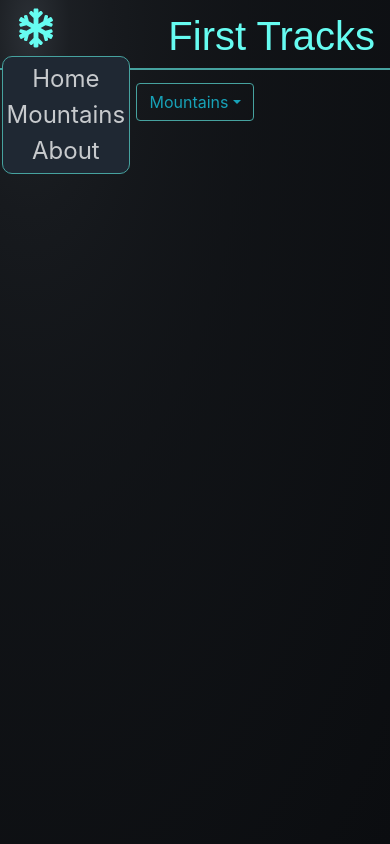
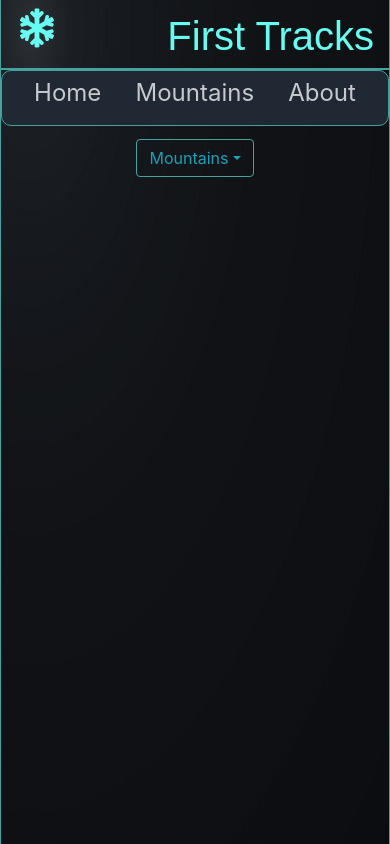
Before and after one commit to dals1791/First-Tracks, a React (Create React App) app: page /Mtns in a window 390 px wide. Both pictures are taken after a click on the icon 36 px from the left and 28 px from the top of the page. Built offline with nearby package versions, Linux system fonts and the light colour scheme; the HTML template or start-up script is replaced by a standard one; a web font is replaced by a local one.

Commit message:
Added additional styling for responsive design

```diff
--- a/src/App.css
+++ b/src/App.css
@@ -5,13 +5,14 @@ grey: rgba(199, 202, 205, 1)
 cyan: rgba(102, 252, 241, 1)
 teal: rgba(70, 162, 159, 1)
 */
-@import url('https://fonts.googleapis.com/css2?family=Roboto&display=swap');@import url('https://fonts.googleapis.com/css2?family=Electrolize&family=Open+Sans&display=swap');
+@import url("https://fonts.googleapis.com/css2?family=Roboto&display=swap");
+@import url("https://fonts.googleapis.com/css2?family=Electrolize&family=Open+Sans&display=swap");
 html {
   height: 100%;
   max-width: 1024px;
   margin: 0 auto;
-
-
+  border-left: 1px solid rgba(70, 162, 159, 1);
+  border-right: 1px solid rgba(70, 162, 159, 1);
 }
 .App {
   max-width: 1024px;
@@ -21,11 +22,11 @@ html {
   color: rgba(199, 202, 205, 1);
 }
 .title {
-  font-family: 'Electrolize', sans-serif;
+  font-family: "Electrolize", sans-serif;
   text-align: right;
   color: rgba(102, 252, 241, 1);
 }
-.title:hover{
+.title:hover {
   text-decoration: none;
   color: rgba(70, 162, 159, 1);
 }
@@ -34,9 +35,9 @@ a.Link {
   margin-bottom: 0;
   color: rgba(199, 202, 205, 1);
 }
-a.Link:hover{
+a.Link:hover {
   text-decoration: none;
-  color:rgba(102, 252, 241, 1);
+  color: rgba(102, 252, 241, 1);
 }
 .nav-bar {
   display: flex;
@@ -44,23 +45,18 @@ a.Link:hover{
   align-items: baseline;
   font-size: 24px;
   border-bottom: 2px solid rgba(70, 162, 159, 1);
-  /* background-image: radial-gradient(farthest-corner at 0px 0px, rgba(31, 6, 172, 1), 0.25%, rgba(33, 34, 43, 1)); */
 }
 .nav-links {
   background-color: rgba(31, 40, 51, 1);
-
-  border: 1px solid  rgba(70, 162, 159, 1);;
+  border: 1px solid rgba(70, 162, 159, 1);
   border-radius: 10px;
   font-size: 24px;
   padding: 0.25rem;
+  height: 3.5rem;
+  max-width: 1024px;
+  width: 100%;
   display: flex;
-  flex-direction: column;
   justify-content: space-around;
-  position: absolute;
-
-  left: 0.1rem;
-  top: 3.5rem;
-  z-index: 1000;
 }
 .home {
   justify-content: space-around;
@@ -85,28 +81,25 @@ a.Link:hover{
 .mtn-dropdown {
   text-align: center;
   margin: 5px 0;
-
   border-radius: 10px;
 }
 button.btn-outline-info.mtn-dropdown {
   margin: 0.5rem 0;
-
   background-color: transparent;
 }
 .mtn-dropdown.show button.btn-outline-info {
   background-color: rgba(70, 162, 159, 1);
 }
 #mtn-list {
-  /* transform: translate(60px, 45px, 0px); */
-  background-color: rgba(31, 40, 51, 1) ;
+  background-color: rgba(31, 40, 51, 1);
   border-color: rgba(70, 162, 159, 1);
   color: rgba(199, 202, 205, 1);
   text-align: left;
 }
-a.dropdown-item{
+a.dropdown-item {
   color: rgba(199, 202, 205, 1);
 }
-a.dropdown-item:hover{
+a.dropdown-item:hover {
   color: rgba(31, 40, 51, 1);
 }
 .card-img-top {
@@ -126,7 +119,7 @@ a.dropdown-item:hover{
 }
 
 .my-mtn {
-  border: 1px solid black;
+
   width: 50%;
 }
 .weather {
@@ -136,12 +129,6 @@ a.dropdown-item:hover{
 @media only screen and (min-width: 425px) {
 }
 @media only screen and (min-width: 765px) {
-  .nav-links {
-    left: 1.5rem;
-  }
 }
 @media only screen and (min-width: 1024px) {
-  .nav-links {
-    left: 2rem;
-  }
 }
--- a/src/components/Nav.js
+++ b/src/components/Nav.js
@@ -5,6 +5,7 @@ import {Link} from "react-router-dom"
 import Container from 'react-bootstrap/Container';
 import Col from "react-bootstrap/Col"
 import Row from "react-bootstrap/Row"
+import Navbar from "react-bootstrap/Navbar"
 // import Font Awesome Icons
 import {FontAwesomeIcon} from "@fortawesome/react-fontawesome"
 import { faSnowflake } from '@fortawesome/free-solid-svg-icons'
@@ -21,7 +22,7 @@ const Nav = () => {
 
     return(
         <>
-        <Container r>
+        <Container >
             <Row className="nav-bar">
                 <Col xs={2}>
                 <FontAwesomeIcon
--- a/src/components/NavLinks.js
+++ b/src/components/NavLinks.js
@@ -1,14 +1,16 @@
 // import React
 import React from "react"
 import {Link} from "react-router-dom"
+// import React-Bootsrrap
+import Container from 'react-bootstrap/Container';
 
 const NavLinks = (props) => {
 return(
-    <div className="nav-links">
+    <Container className="nav-links">
         <Link  onClick={()=>{props.toggle()}} className="Link" to="/">Home</Link>
         <Link  onClick={()=>{props.toggle()}} className="Link"to="/Mtns">Mountains</Link>
         <Link  onClick={()=>{props.toggle()}} className="Link" to="/About">About</Link>
-    </div>
+    </Container>
 )
 
 }
```
Also changed, not shown: 1 other file (tests, documents, lock files or other folders).
